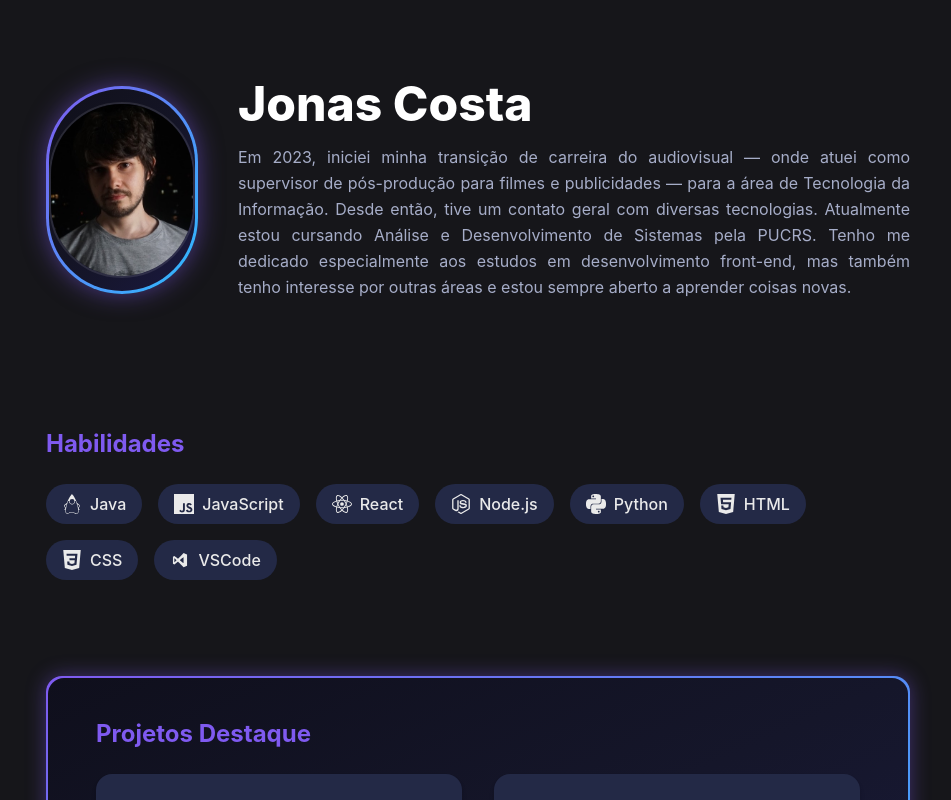
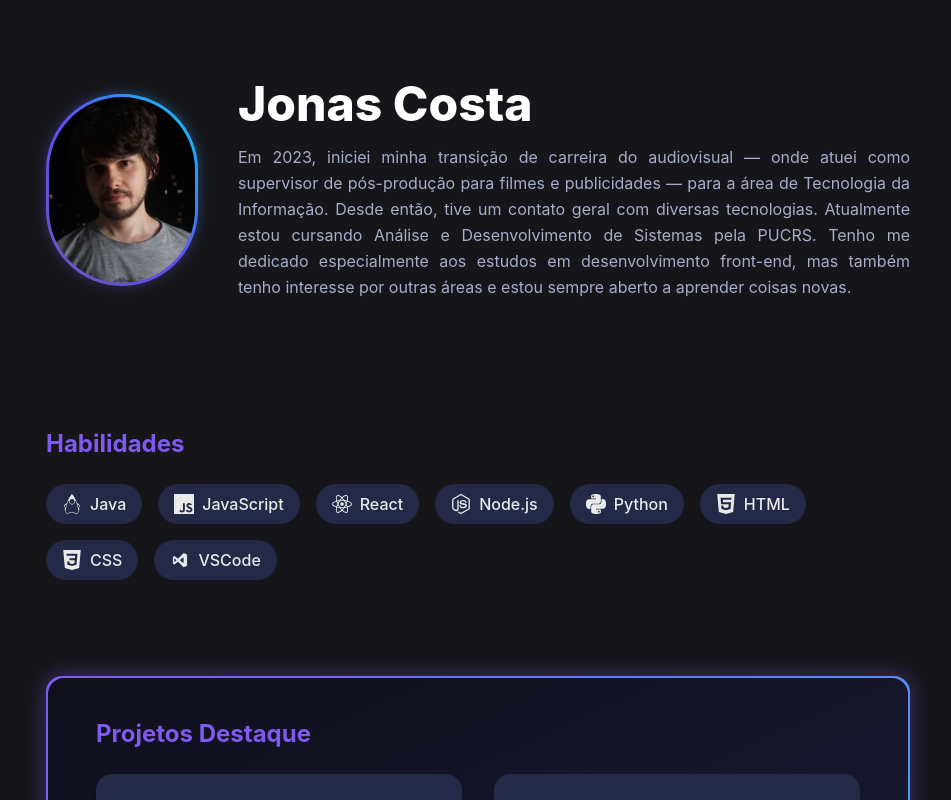
Before and after one commit to JonasPC18/meu-portfolio, a React (Create React App) app: page / in a window 1280 px wide. Shown: the top 800 px of the page, without its empty margins (162-1113 px from the left). Built offline with nearby package versions, Linux system fonts and the light colour scheme.

Commit message:
nova alteração na estilização da foto

```diff
--- a/src/components/Hero.jsx
+++ b/src/components/Hero.jsx
@@ -23,26 +23,38 @@ export default function Hero() {
       >
 
 <motion.div
-  className="relative w-44 h-44 md:w-52 md:h-52 rounded-full
-             bg-gradient-to-br from-[#7F5AF0] to-[#2CBDFE]
-             p-[3px] shadow-[0_0_25px_rgba(127,90,240,0.5)]"
   variants={{
     hidden: { opacity: 0, x: -40 },
     show:   { opacity: 1, x: 0, transition: { duration: 0.6, ease: "easeOut" } },
   }}
+  /* 1️⃣ força LARGURA = ALTURA  */
+  className="relative isolate w-40 h-40 md:w-48 md:h-48"
 >
-  {/* Círculo interno com gradiente mais escuro */}
-  <div className="w-full h-full rounded-full bg-gradient-to-br
-                  from-[#10101A] via-[#141425] to-[#1A1940]
-                  flex items-center justify-center">
+  {/* Glow externo */}
+  <span
+    aria-hidden
+    className="absolute inset-0 -z-10 rounded-full
+               bg-gradient-to-tr from-[#6f54bd] via-[#5d4fee] to-[#0ccffc]
+               opacity-40 blur-[6px]"
+  />
 
-    {/* Imagem de perfil */}
-    <motion.img
-      src="profile.jpg"
-      alt="Foto de Jonas"
-      className="w-36 h-36 md:w-44 md:h-44 rounded-full object-cover
-                 border-2 border-white/10 shadow-inner"
-    />
+  {/* Anel fino */}
+  <div
+    className="relative p-[3px] rounded-full w-full h-full
+               bg-gradient-to-tr from-[#6f54bd] via-[#5d4fee] to-[#0ccffc]"
+  >
+    {/* Disco interno */}
+    <div
+      className="relative w-full h-full overflow-hidden rounded-full
+                 bg-gradient-to-tr from-[#9852e4] via-[#5e5afc] to-[#00bcff]"
+    >
+      {/* 2️⃣ foto cobre tudo */}
+      <motion.img
+        src="profile.jpg"
+        alt="Foto de Jonas"
+        className="w-full h-full object-cover"
+      />
+    </div>
   </div>
 </motion.div>
 
```
